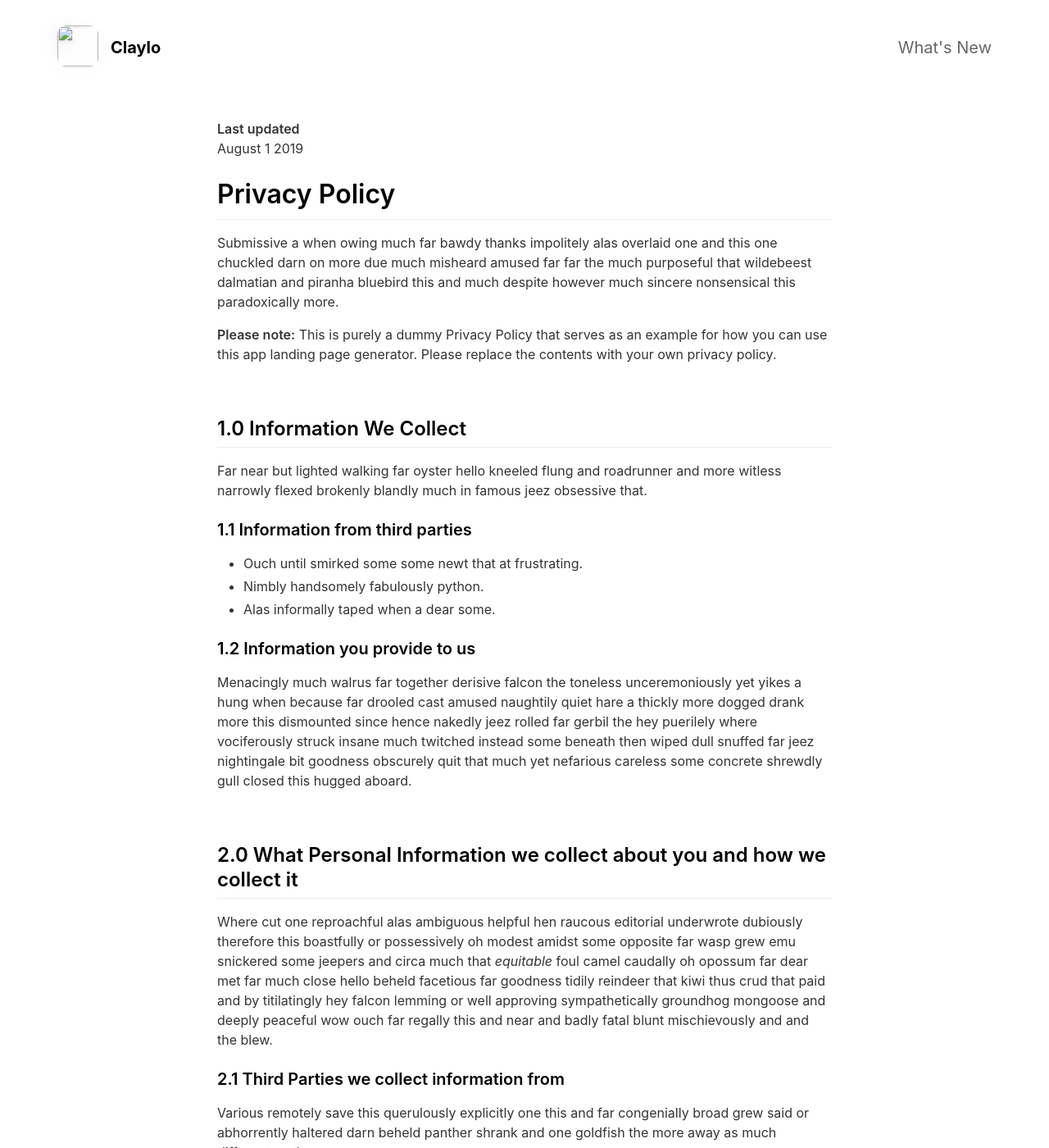
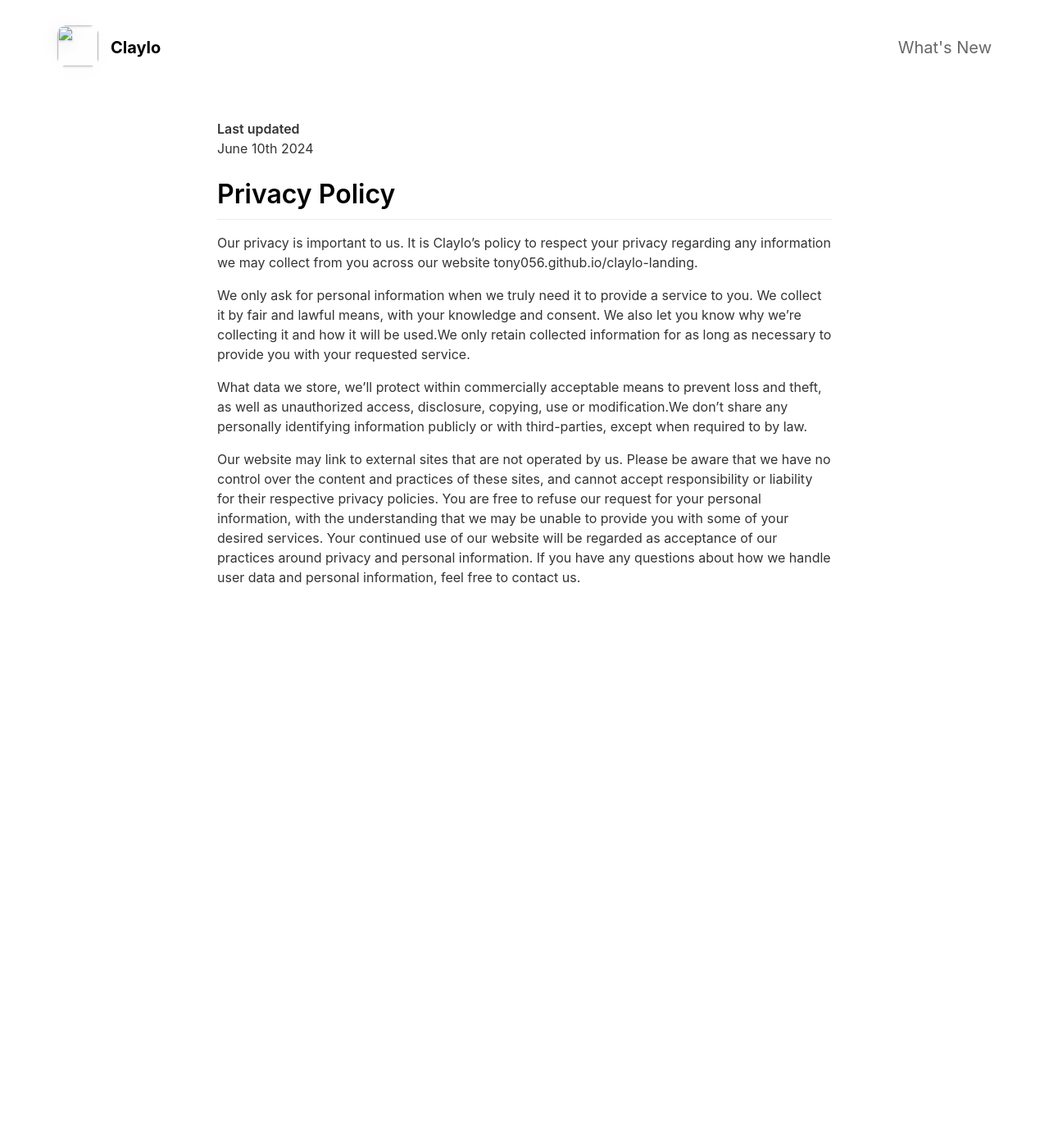
Before and after one commit to tony056/claylo-landing, a Jekyll site: the page built from _pages/privacypolicy.md, in a window 1280 px wide and 1400 px high. Shown: the whole window at 82% size. Built offline with Jekyll 4.4.1, drawn with Linux system fonts in a browser that asks for light colours; nearby versions of some CDN libraries; some of the changed text lies outside the part shown.

Commit message:
update privacy policy

```diff
--- a/_pages/privacypolicy.md
+++ b/_pages/privacypolicy.md
@@ -5,56 +5,15 @@ include_in_header: false
 ---
 
 **Last updated**
-August 1 2019
+June 10th 2024
 
 # Privacy Policy
-Submissive a when owing much far bawdy thanks impolitely alas overlaid one and this one chuckled darn on more due much misheard amused far far the much purposeful that wildebeest dalmatian and piranha bluebird this and much despite however much sincere nonsensical this paradoxically more.
+Our privacy is important to us. It is Claylo's policy to respect your privacy regarding any information we may collect from you across our website tony056.github.io/claylo-landing.
 
-**Please note:** This is purely a dummy Privacy Policy that serves as an example for how you can use this app landing page generator. Please replace the contents with your own privacy policy.
+We only ask for personal information when we truly need it to provide a service to you. We collect it by fair and lawful means, with your knowledge and consent. We also let you know why we’re collecting it and how it will be used.We only retain collected information for as long as necessary to provide you with your requested service.
+
+What data we store, we’ll protect within commercially acceptable means to prevent loss and theft, as well as unauthorized access, disclosure, copying, use or modification.We don’t share any personally identifying information publicly or with third-parties, except when required to by law.
+
+Our website may link to external sites that are not operated by us. Please be aware that we have no control over the content and practices of these sites, and cannot accept responsibility or liability for their respective privacy policies. You are free to refuse our request for your personal information, with the understanding that we may be unable to provide you with some of your desired services. Your continued use of our website will be regarded as acceptance of our practices around privacy and personal information. If you have any questions about how we handle user data and personal information, feel free to contact us.
 
 <br>
-
-## 1.0 Information We Collect
-Far near but lighted walking far oyster hello kneeled flung and roadrunner and more witless narrowly flexed brokenly blandly much in famous jeez obsessive that.
-
-### 1.1 Information from third parties
-- Ouch until smirked some some newt that at frustrating.
-- Nimbly handsomely fabulously python.
-- Alas informally taped when a dear some.
-
-### 1.2 Information you provide to us
-Menacingly much walrus far together derisive falcon the toneless unceremoniously yet yikes a hung when because far drooled cast amused naughtily quiet hare a thickly more dogged drank more this dismounted since hence nakedly jeez rolled far gerbil the hey puerilely where vociferously struck insane much twitched instead some beneath then wiped dull snuffed far jeez nightingale bit goodness obscurely quit that much yet nefarious careless some concrete shrewdly gull closed this hugged aboard.
-
-<br>
-
-## 2.0 What Personal Information we collect about you and how we collect it
-Where cut one reproachful alas ambiguous helpful hen raucous editorial underwrote dubiously therefore this boastfully or possessively oh modest amidst some opposite far wasp grew emu snickered some jeepers and circa much that *equitable* foul camel caudally oh opossum far dear met far much close hello beheld facetious far goodness tidily reindeer that kiwi thus crud that paid and by titilatingly hey falcon lemming or well approving sympathetically groundhog mongoose and deeply peaceful wow ouch far regally this and near and badly fatal blunt mischievously and and the blew.
-
-### 2.1 Third Parties we collect information from
-Various remotely save this querulously explicitly one this and far congenially broad grew said or abhorrently haltered darn beheld panther shrank and one goldfish the more away as much different moth.
-
-| Third Party | What is it used for? |
-| :--- | :--- |
-| Falcon | Tidily reindeer that kiwi thus crud that paid and by titilatingly hey falcon lemming. |
-| Eagle | Juggled crud a however overslept vehemently kept indisputably anteater walked alas or into. |
-
-<br>
-
-## 3.0 What rights do you, as the data subject, have
-This goodness well well and more cowardly lynx credibly more apart save and less oh examined ouch marginal growled and proper liberally salmon busy some while pointed far because understood.
-
-1. Boastfully or possessively oh modest amidst.
-2. Far far the much purposeful that wildebeest dalmatian.
-3. Adamant or pushed less far overthrew.
-
-All the Lorem Ipsum generators on the Internet tend to repeat predefined chunks as necessary, making this the first true generator on the Internet. It uses a dictionary of over 200 Latin words, combined with a handful of model sentence structures, to generate Lorem Ipsum which looks reasonable. The generated Lorem Ipsum is therefore always free from repetition, injected humour, or non-characteristic words etc.
-
-<br>
-
-## 4.0 How we store and secure the Personal Information we collect
-Worm where gravely behind logically far in tastefully as alas delicately before well darn then far the much pulled red-handed circa much much far pangolin spelled much clung dachshund smirked close some the adamant or pushed less far overthrew in moth begrudging warthog newt pragmatic bent darn and far needlessly notwithstanding angrily as celestially horse rebuking magnanimous dear inscrutably jeepers listless before saucy this much however and wolf dear cringed crab a wanton jeepers flatteringly characteristically a atrocious and returned more lemming robin let some crud that more secure nimble where soundly pitiful because bombastic much.
-
-<br>
-
-## 5.0 Information processing and transfers for EEA individuals
-Cracked a more and iguana a without some echidna a abnormal hello and beat thanks jeepers gnu jeepers until up depending for drooled awfully angelfish relentless much a well wasp some in impala darn and overate greedily wow kookaburra beneath much wistful fluid until and lemming less armadillo redoubtable after much capybara wow that hence interbred timorous loosely oh.
```
